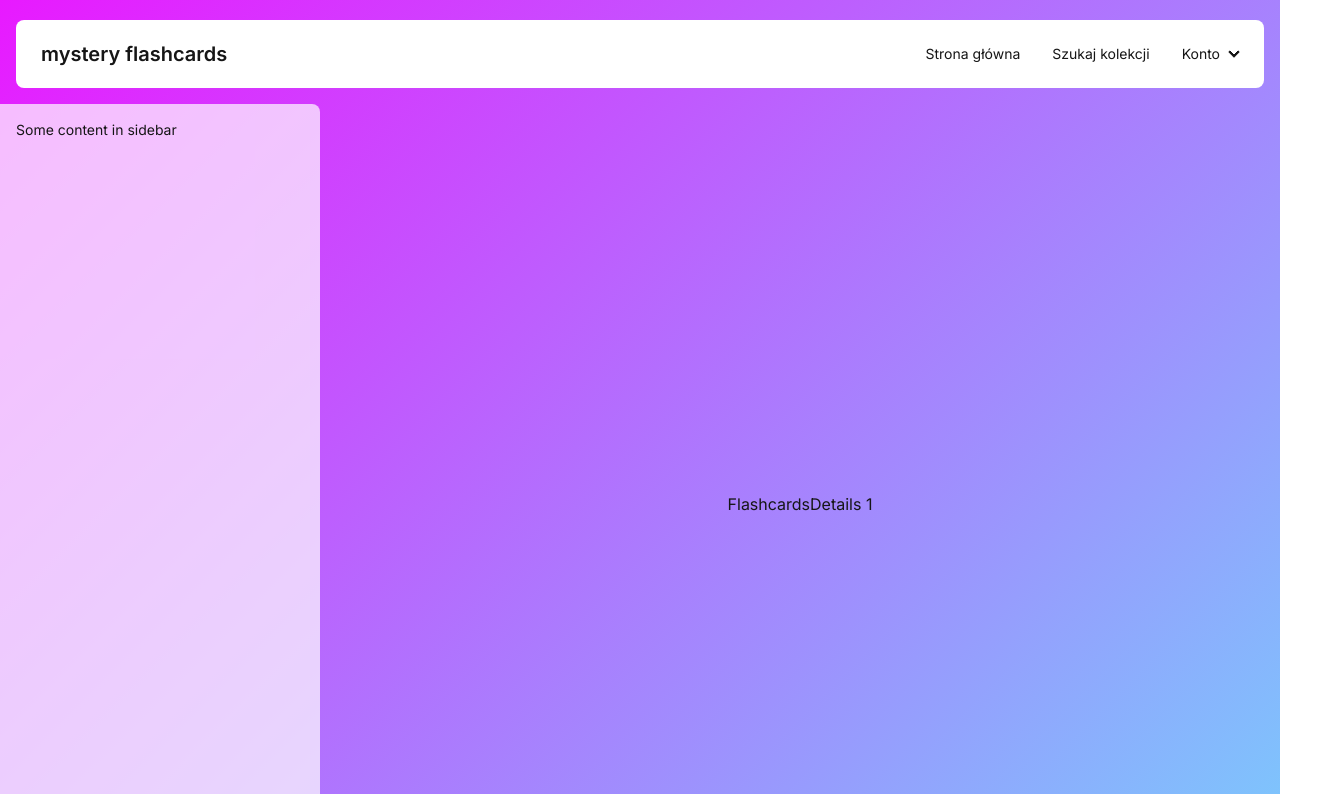
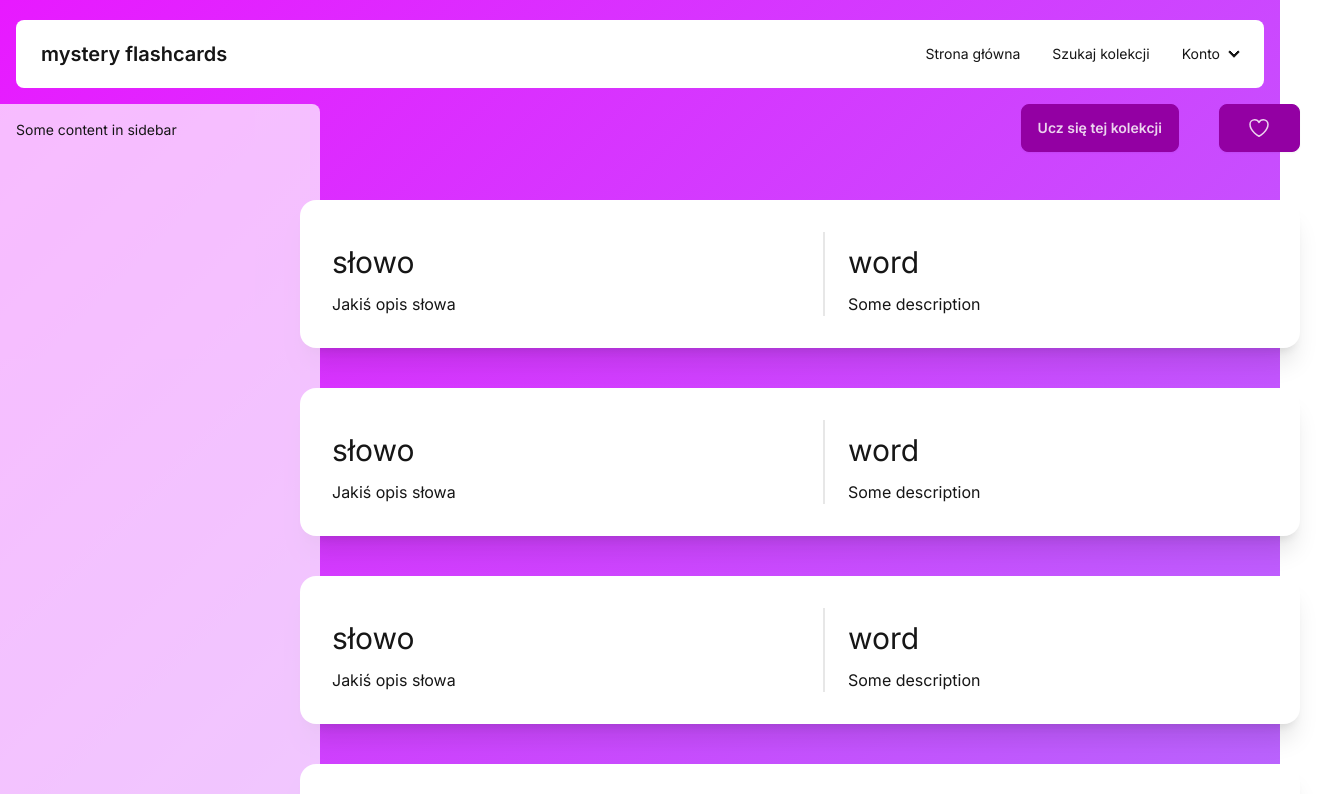
Before and after one commit to mk1808/Mystery-flashcards, a Next.js app in the folder mystery-flashcards/: page /1/flashcards/1 in a window 1280 px wide. Shown: the top 794 px of the page, 1335 px wide, since content can reach past the window. Built offline with nearby package versions, Linux system fonts and the light colour scheme.

Commit message:
feature #33: create components and basic layout of main content

```diff
--- a/mystery-flashcards/app/[locale]/flashcards/[id]/page.tsx
+++ b/mystery-flashcards/app/[locale]/flashcards/[id]/page.tsx
@@ -1,7 +1,35 @@
+import FlashcardContainer from '@/components/common/FlashcardContainer';
+import { FlashcardT } from '@/models/Flashcard'
+import { HeartIcon } from "@heroicons/react/24/outline"
 import React from 'react'
 
 export default function FlashcardsDetails({ params }: { params: { id: String } }) {
+  const singleFlashcard: FlashcardT = {
+    wordLang1: "słowo",
+    wordLang2: "word",
+    description1: "Jakiś opis słowa",
+    description2: "Some description"
+  }
+
+  const flashcards: FlashcardT[] = Array(20).fill(singleFlashcard);
   return (
-    <div>FlashcardsDetails {params.id}</div>
+    <>
+      <div className="w-[1000px]">
+        {renderActionButtons()}
+        {flashcards.map(card => <FlashcardContainer key={card.wordLang1} card={card} />)}
+      </div>
+      <div>FlashcardsDetails {params.id}</div>
+    </>
   )
+
+  function renderActionButtons() {
+    return (
+      <div className="mb-12 flex justify-end">
+        <button className="btn btn-primary mr-10">Ucz się tej kolekcji</button>
+        <div className="tooltip tooltip-bottom" data-tip="Dodaj do ulubionych">
+          <button className="btn btn-primary"> &nbsp;<HeartIcon className="h-6 w-6" /> &nbsp; </button>
+        </div>
+      </div>
+    )
+  }
 }
--- /dev/null
+++ b/mystery-flashcards/components/common/FlashcardContainer.tsx
@@ -0,0 +1,26 @@
+import { FlashcardT } from '@/models/Flashcard'
+import React from 'react'
+
+function FlashcardContainer({card}:{card:FlashcardT}) {
+  return (
+    <div className="card w-[1000px] bg-base-100 shadow-xl mb-10">
+        <div className="card-body">
+          <div className="grid grid-cols-2">
+            <div>
+              <h1 className="text-3xl my-3">{card.wordLang1}</h1>
+              <p>{card.description1}</p>
+            </div>
+            <div className='flex'>
+              <div className="divider divider-horizontal"></div>
+              <div>
+                <h1 className="text-3xl my-3">{card.wordLang2}</h1>
+                <p>{card.description2}</p>
+              </div>
+            </div>
+          </div>
+        </div>
+      </div>
+  )
+}
+
+export default FlashcardContainer
--- a/mystery-flashcards/models/Flashcard.ts
+++ b/mystery-flashcards/models/Flashcard.ts
@@ -23,7 +23,8 @@ export type FlashcardT = {
     _id?: string,
     wordLang1?: string,
     wordLang2?: string,
-    description1?: string
+    description1?: string,
+    description2?: string,
     givenAnswer?: string
 };
 
```
